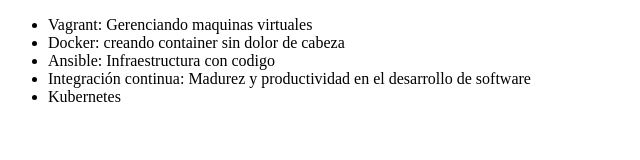
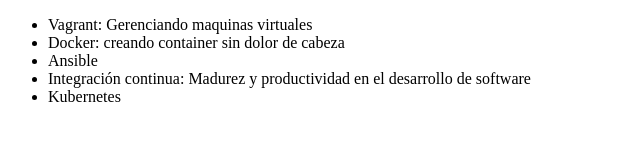
Before and after one commit to bjvn/Alura-git, a plain HTML site: page index.html in a window 1280 px wide. Shown: the whole page, without its empty margins (0-640 px from the left). Drawn offline with Linux system fonts and the light colour scheme.

Commit message:
Revert "cambiando el nombre del curso de ansible"
This reverts commit 9d7a157c07038a35c7815664ad00f9ad939e9338.

```diff
--- a/index.html
+++ b/index.html
@@ -10,7 +10,7 @@
     <ul>
         <li> Vagrant: Gerenciando maquinas virtuales </li>
         <li> Docker: creando container sin dolor de cabeza </li>
-        <li> Ansible: Infraestructura con codigo </li>
+        <li> Ansible </li>
         <li> Integración continua: Madurez y productividad en el desarrollo de software </li>
         <li> Kubernetes </li>
     </ul>
```
